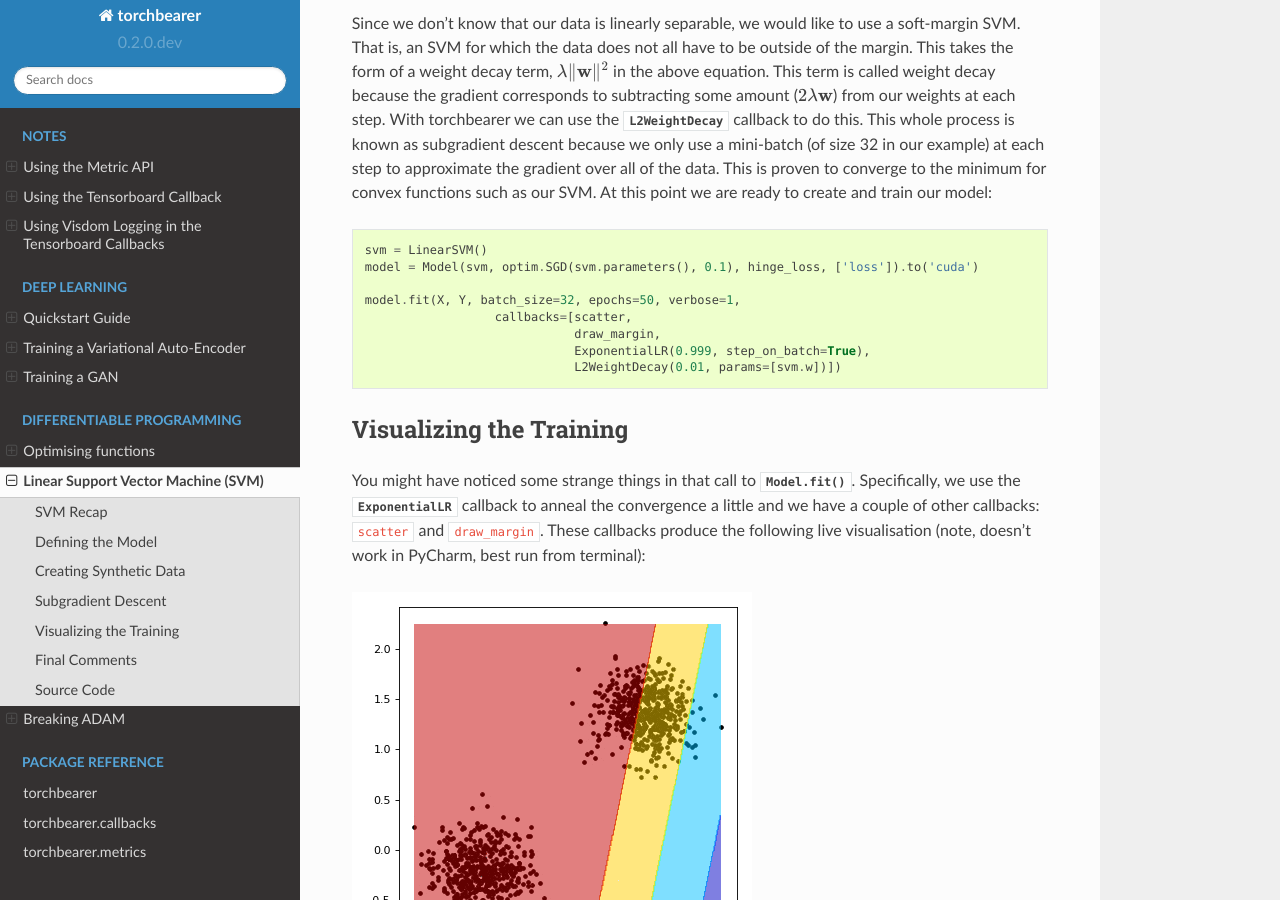
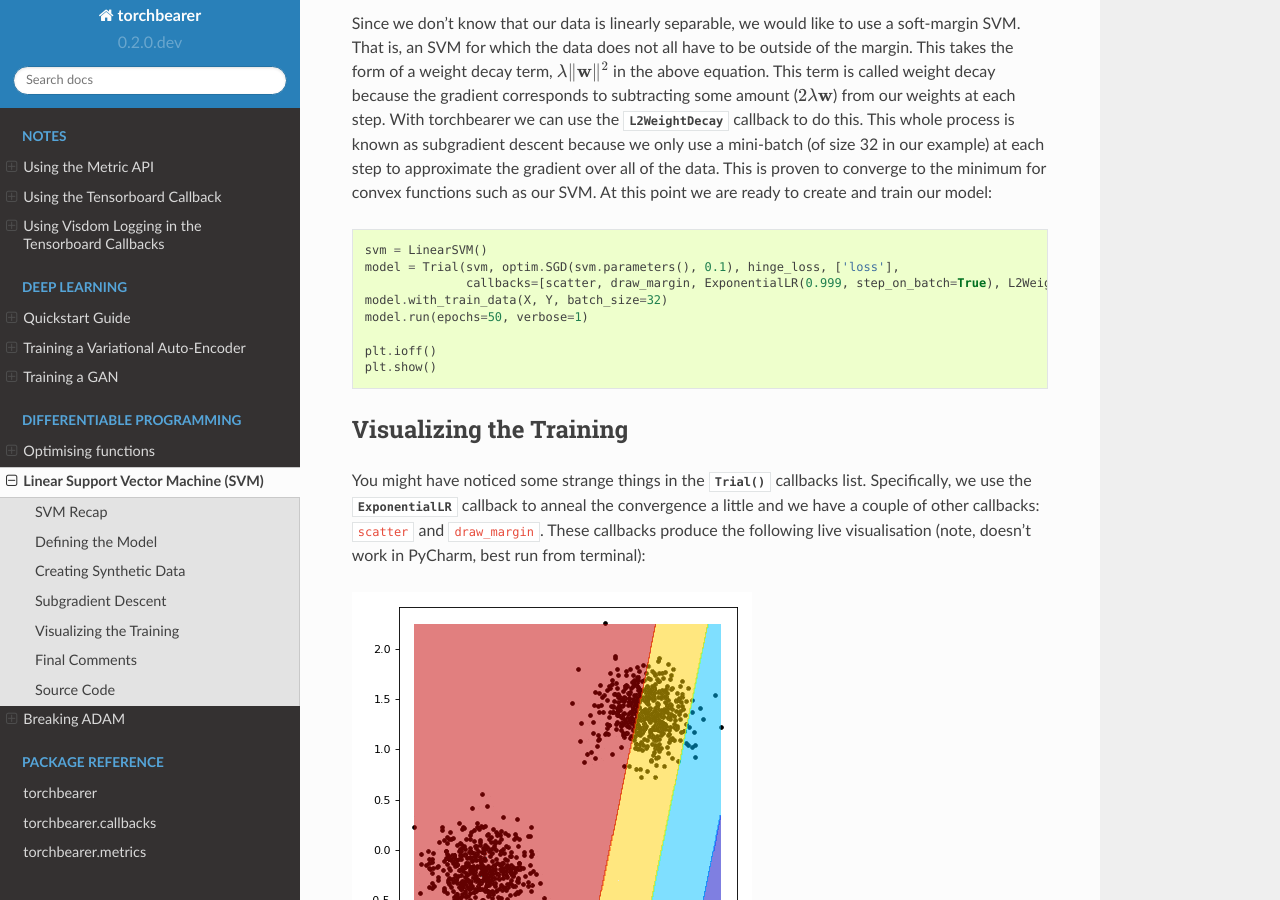
Before and after one commit to pytorchbearer/torchbearer, a Sphinx documentation site: the page built from docs/examples/svm_linear.rst, in a window 1280 px wide and 900 px high, scrolled down 1360 px. Built offline with Sphinx 7.4.7 and the Read the Docs theme 2.0.0, drawn with Linux system fonts in a browser that asks for light colours; some of the changed text lies outside the part shown.

Commit message:
Update svm example

```diff
--- a/docs/_static/examples/svm_linear.py
+++ b/docs/_static/examples/svm_linear.py
@@ -10,7 +10,7 @@ from sklearn.datasets.samples_generator import make_blobs
 
 import torchbearer
 import torchbearer.callbacks as callbacks
-from torchbearer import Model
+from torchbearer import Trial
 from torchbearer.callbacks import L2WeightDecay, ExponentialLR
 
 
@@ -43,6 +43,7 @@ y = np.arange(X[:, 1].min(), X[:, 1].max(), delta)
 x, y = np.meshgrid(x, y)
 xy = list(map(np.ravel, [x, y]))
 
+CONTOUR = torchbearer.state_key('contour')
 
 def mypause(interval):
     backend = plt.rcParams['backend']
@@ -75,12 +76,12 @@ def draw_margin(state):
         z[np.where((z > -1.) & (z <= 0.))] = 2
         z[np.where(z <= -1.)] = 1
 
-        if 'contour' in state:
-            for coll in state['contour'].collections:
+        if CONTOUR in state:
+            for coll in state[CONTOUR].collections:
                 coll.remove()
-            state['contour'] = plt.contourf(x, y, z, cmap=plt.cm.jet, alpha=0.5)
+            state[CONTOUR] = plt.contourf(x, y, z, cmap=plt.cm.jet, alpha=0.5)
         else:
-            state['contour'] = plt.contourf(x, y, z, cmap=plt.cm.jet, alpha=0.5)
+            state[CONTOUR] = plt.contourf(x, y, z, cmap=plt.cm.jet, alpha=0.5)
             plt.tight_layout()
             plt.show()
 
@@ -88,13 +89,10 @@ def draw_margin(state):
 
 
 svm = LinearSVM()
-model = Model(svm, optim.SGD(svm.parameters(), 0.1), hinge_loss, ['loss']).to('cuda')
-
-model.fit(X, Y, batch_size=32, epochs=50, verbose=1,
-                  callbacks=[scatter,
-                             draw_margin,
-                             ExponentialLR(0.999, step_on_batch=True),
-                             L2WeightDecay(0.01, params=[svm.w])])
+model = Trial(svm, optim.SGD(svm.parameters(), 0.1), hinge_loss, ['loss'],
+              callbacks=[scatter, draw_margin, ExponentialLR(0.999, step_on_batch=True), L2WeightDecay(0.01, params=[svm.w])]).to('cuda')
+model.with_train_data(X, Y, batch_size=32)
+model.run(epochs=50, verbose=1)
 
 plt.ioff()
 plt.show()
--- a/docs/examples/svm_linear.rst
+++ b/docs/examples/svm_linear.rst
@@ -60,12 +60,12 @@ our model:
 
 .. literalinclude:: /_static/examples/svm_linear.py
    :language: python
-   :lines: 90-97
+   :lines: 91-98
 
 Visualizing the Training
 ^^^^^^^^^^^^^^^^^^^^^^^^^^^^^^^^^^^^
 
-You might have noticed some strange things in that call to :meth:`.Model.fit`. Specifically, we use the
+You might have noticed some strange things in the :meth:`.Trial` callbacks list. Specifically, we use the
 :class:`.ExponentialLR` callback to anneal the convergence a little and we have a couple of other callbacks:
 :code:`scatter` and :code:`draw_margin`. These callbacks produce the following live visualisation (note, doesn't work in
 PyCharm, best run from terminal):
```
Also changed, not shown: other parts of docs/examples/svm_linear.rst (+4 -4 lines).
